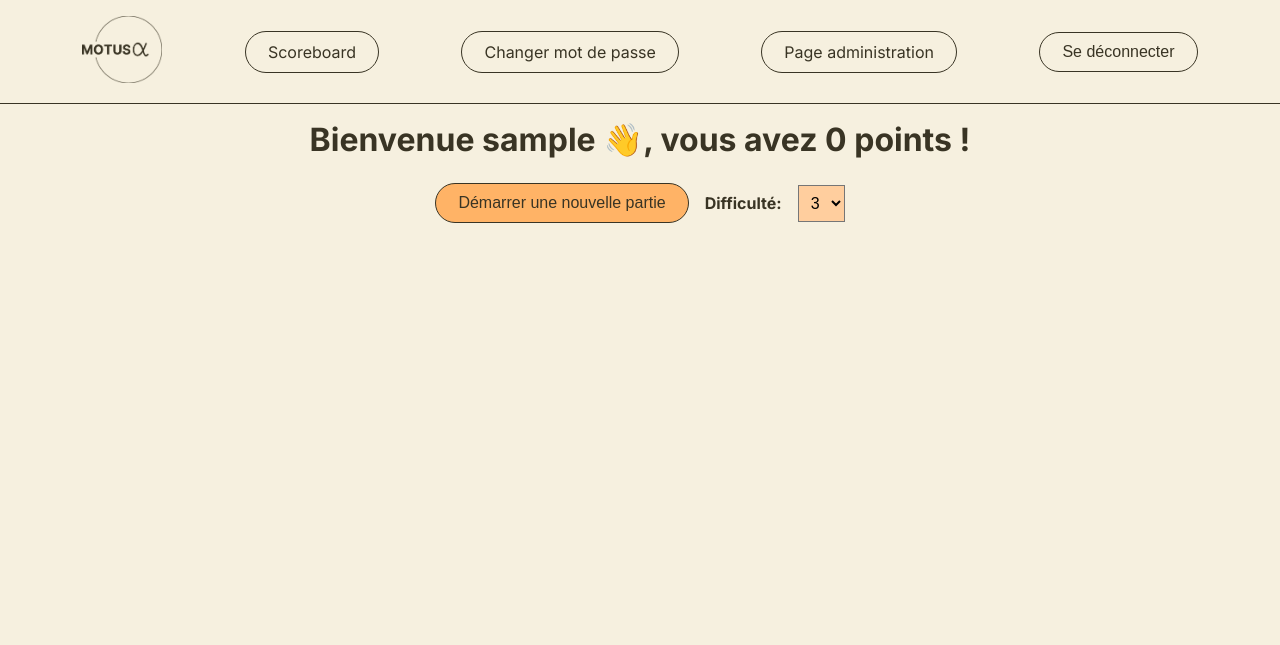
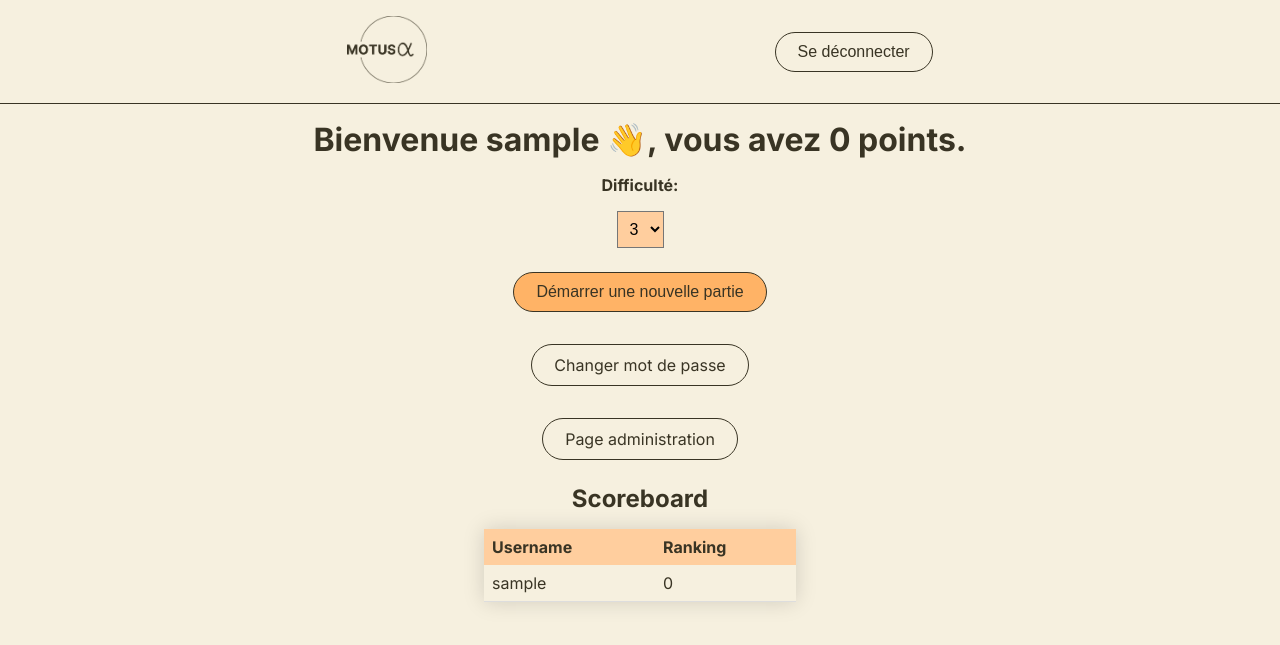
Before and after one commit to KDerec/Motus, a Django app: page / in a window 1280 px wide. Shown: the top 645 px of the page. Run offline with Django 5.2, Linux system fonts and the light colour scheme; the visitor is signed in with stand-in values (Sample User, id 1); data comes from the database, SQL or seed files in the repository.

Commit message:
🚸 Add scoreboard in home and deplace buttons

```diff
--- a/motus/views.py
+++ b/motus/views.py
@@ -10,7 +10,8 @@ from faker import Faker
 
 @login_required
 def home(request):
-    return render(request, "home.html")
+    users = User.objects.order_by("-ranking")
+    return render(request, "home.html", {"users": users})
 
 
 @login_required
--- a/templates/base.html
+++ b/templates/base.html
@@ -21,11 +21,6 @@
             <img src="{% static 'images/logo.png' %}" alt="logo" width="80">
         </a>
         {% if user.is_authenticated %}
-        <a href="/scoreboard" class="second-buttons">Scoreboard</a>
-        <a href="{% url 'password_change' %}" class="second-buttons">Changer mot de passe</a>
-        {% if user.is_superuser %}
-        <a href="{% url 'admin:index' %}" class="second-buttons">Page administration</a>
-        {% endif %}
         <form method="post" action="{% url 'logout' %}">
             {% csrf_token %}
             <input type="submit" class="second-buttons" value="Se déconnecter">
--- a/templates/home.html
+++ b/templates/home.html
@@ -1,12 +1,7 @@
 {% extends 'base.html' %}
 
 {% block content %}
-<h1>Bienvenue {{ user }} 👋, vous avez {{ user.ranking }} points !</h1>
-<div id="start-game">
-    <form action="{% url 'motus:start_game' %}" method="post" id="start-game-form">
-        {% csrf_token %}
-        <input type="submit" name="start" class="buttons" value="Démarrer une nouvelle partie">
-    </form>
+<h1>Bienvenue {{ user }} 👋, vous avez {{ user.ranking }} points.</h1>
 <label for="difficulty-select"><b>Difficulté:</b></label>
 <select name="difficulty" id="difficulty-select" form="start-game-form">
     <option value="3">3</option>
@@ -16,5 +11,29 @@
     <option value="7">7</option>
     <option value="8">8</option>
 </select>
-</div>
+<form action="{% url 'motus:start_game' %}" method="post" id="start-game-form">
+    {% csrf_token %}
+    <input type="submit" name="start" class="buttons" value="Démarrer une nouvelle partie">
+</form>
+<a href="{% url 'password_change' %}" class="second-buttons">Changer mot de passe</a>
+{% if user.is_superuser %}
+<a href="{% url 'admin:index' %}" class="second-buttons">Page administration</a>
+{% endif %}
+<h2>Scoreboard</h2>
+<table class="scoreboard">
+    <thead>
+        <tr>
+            <th>Username</th>
+            <th>Ranking</th>
+        </tr>
+    </thead>
+    <tbody>
+        {% for user in users %}
+        <tr>
+            <td>{{ user.username }}</td>
+            <td>{{ user.ranking }}</td>
+        </tr>
+        {% endfor %}
+    </tbody>
+</table>
 {% endblock %}
```
Lines whose indentation alone changed are shown as unchanged.
